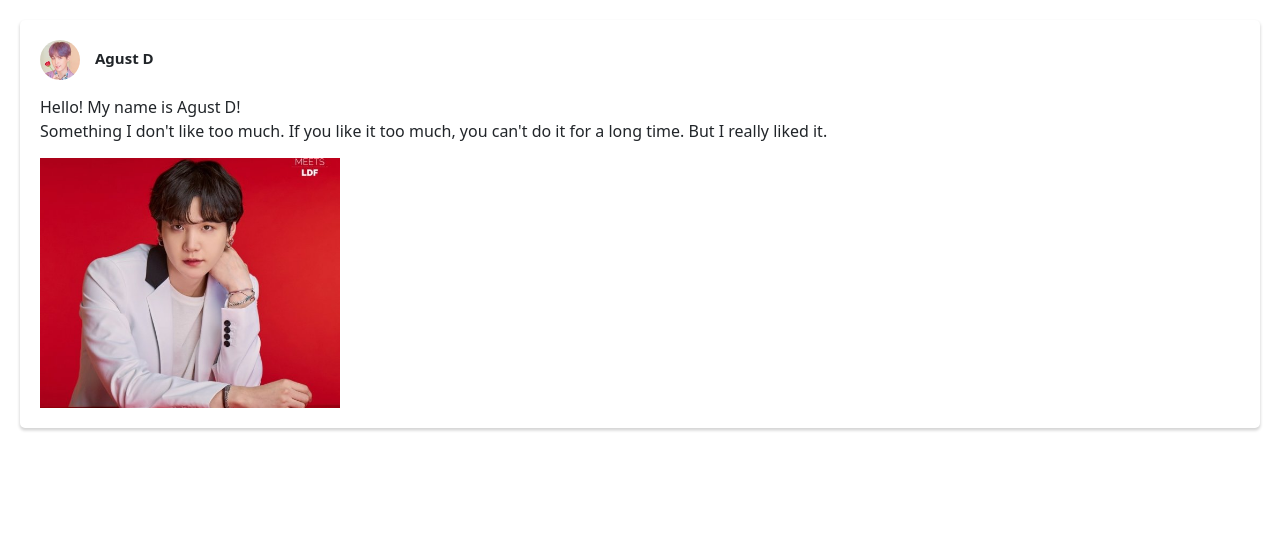
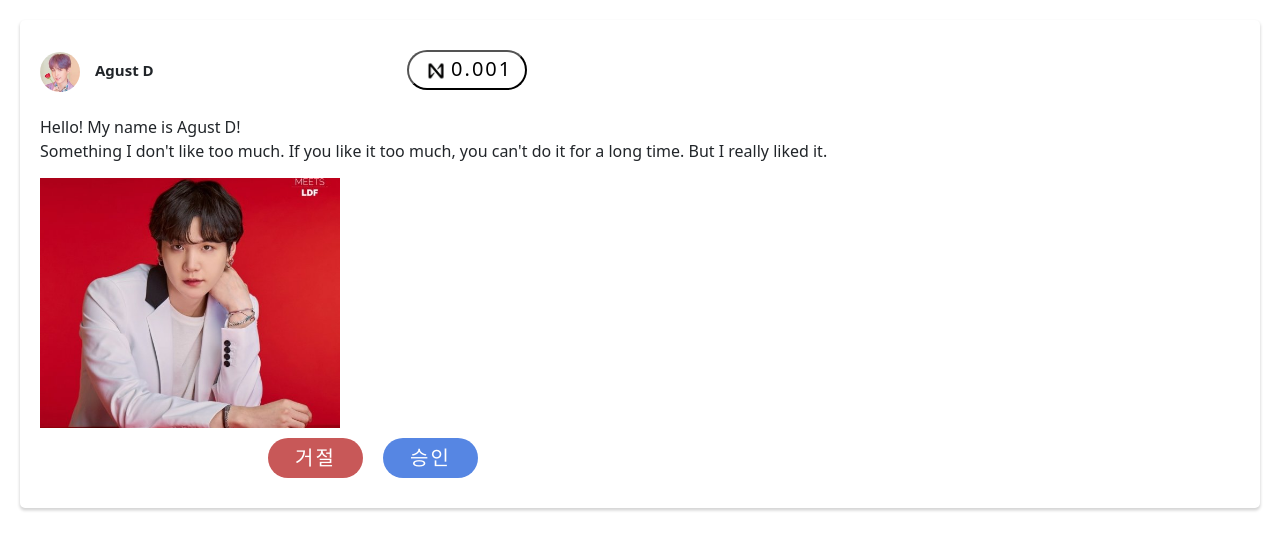
Before and after one commit to Cinderella-mom-is-gathering/Koren-Frontend, a React (Create React App) app: page /#/posts in a window 1280 px wide. Shown: the top 550 px of the page. Built offline with nearby package versions, Linux system fonts and the light colour scheme.

Commit message:
card관련 컴포넌트 모두 완료!

```diff
--- a/src/App.js
+++ b/src/App.js
@@ -15,7 +15,7 @@ function App() {
       <HashRouter>
         <Routes>
           <Route path="/" element={<LoginPage />} />
-          <Route path="/posts" element={<PostListPage />} />
+          <Route path="/posts" element={<PostListPage/>} />
           <Route path="/posts/:postId" element={<PostDetailPage />} />
           <Route path="/posts/add" element={<AddPostPage />} />
           <Route path="/posts/:postId/nft" element={<PostNFTInfoPage />} />
--- /dev/null
+++ b/src/component/postCard/ApproveButton.js
@@ -0,0 +1,28 @@
+import React from "react";
+
+import styled from "styled-components";
+import Profile from "./Profile";
+import TextBox from "./TextBox";
+import ImgBox from "./ImgBox";
+
+const Button = styled.button`
+
+  width: 95px;
+  height: 40px;
+  margin:10px;
+  background-color: #5686E3;
+  border-radius: 50px;
+  color: white;
+  font-size: 20px;
+  border: none;
+  letter-spacing: 2px;
+`
+
+const ApproveButton=()=>{
+    return(
+        <Button>승인</Button>
+    )
+}
+
+
+export default ApproveButton;
--- a/src/component/postCard/PostCard.js
+++ b/src/component/postCard/PostCard.js
@@ -4,6 +4,8 @@ import styled from "styled-components";
 import Profile from "./Profile";
 import TextBox from "./TextBox";
 import ImgBox from "./ImgBox";
+import ApproveButton from "./ApproveButton";
+import RejectButton from "./RejectButton";
 
 const CardBox = styled.div`
   width: 100%;
@@ -18,7 +20,10 @@ const PostCard = () => {
         <CardBox>
             <Profile nickname='Agust D'/>
             <TextBox></TextBox>
+
             <ImgBox></ImgBox>
+            <RejectButton/>
+            <ApproveButton/>
         </CardBox>
     )
 }
--- a/src/component/postCard/Profile.js
+++ b/src/component/postCard/Profile.js
@@ -1,6 +1,7 @@
 import React from "react";
 
 import styled from "styled-components";
+import UserCoinValue from "./UserCoinValue";
 
 const Img = styled.img`
   border-radius: 100px;
@@ -27,6 +28,7 @@ const Profile = ({nickname}) => {
             <NickName>
                 {nickname}
             </NickName>
+            <UserCoinValue value={0.001}/>
         </div>
 
     )
--- /dev/null
+++ b/src/component/postCard/RejectButton.js
@@ -0,0 +1,28 @@
+import React from "react";
+
+import styled from "styled-components";
+import Profile from "./Profile";
+import TextBox from "./TextBox";
+import ImgBox from "./ImgBox";
+
+const Button = styled.button`
+
+  width: 95px;
+  height: 40px;
+  margin:10px;
+  margin-left:20%;
+  background-color: #C85858;
+  border-radius: 50px;
+  color: white;
+  font-size: 20px;
+  border: none;
+  letter-spacing: 2px;
+
+`
+const RejectButton=()=>{
+    return(
+        <Button>거절</Button>
+
+    )
+}
+export default RejectButton;
--- /dev/null
+++ b/src/component/postCard/UserCoinValue.js
@@ -0,0 +1,38 @@
+import React from "react";
+
+import styled from "styled-components";
+import Profile from "./Profile";
+import TextBox from "./TextBox";
+import ImgBox from "./ImgBox";
+
+const Button = styled.button`
+
+  width: 120px;
+  height: 40px;
+  margin: 10px;
+  margin-left: 20%;
+  border-radius: 50px;
+  color: black;
+  font-size: 20px;
+  border-color: black;
+  letter-spacing: 2px;
+  display: inline-block;
+  background-color: white;
+
+`
+
+const Img = styled.img`
+  width: 30px;
+  height: 30px;
+`
+
+const UserCoinValue = ({value}) => {
+    return (
+        <Button>
+            <Img src='coinlabel.png'/>
+            {value}
+        </Button>
+
+    )
+}
+export default UserCoinValue;
```
Also changed, not shown: public/coinlabel.png (added).
